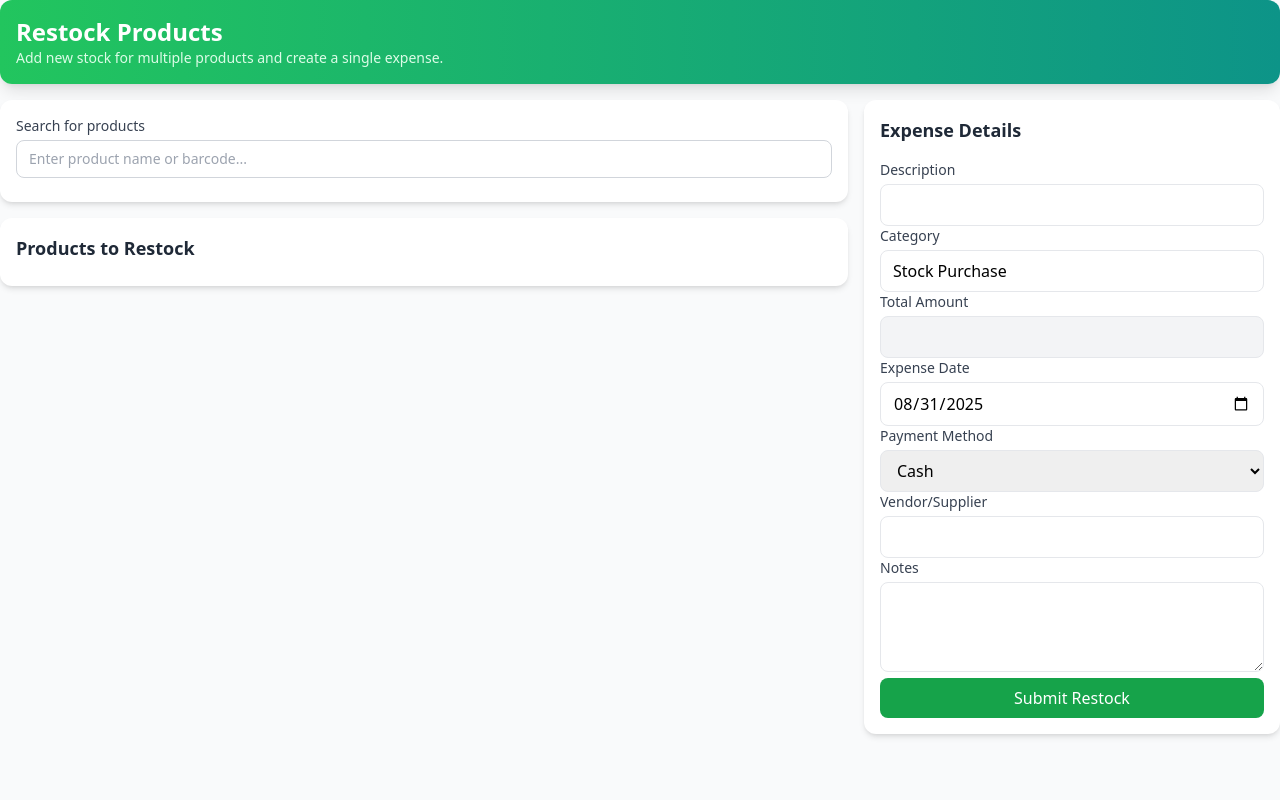
After one commit to ImaadDean/inventory, a FastAPI app: template app/templates/stock/index.html in a window 1280 px wide. The commit adds this page. Run offline with FastAPI, Linux system fonts and the light colour scheme; the template is opened without the code that fills it, so the values that code supplies are empty; some libraries are stand-ins or nearby versions.

Commit message:
adding the stock page to the system

```diff
--- a/app/templates/base.html
+++ b/app/templates/base.html
@@ -409,6 +409,15 @@
                             </a>
                             {% endif %}
                             {% if user and (user.role == 'admin' or user.role == 'manager') %}
+                            <a href="/stock" @click="sidebarOpen = false"
+                               class="group flex items-center px-2 py-2 text-sm font-medium rounded-lg transition-all duration-200 {% if request.url.path.startswith('/stock') %}text-white bg-gradient-to-r from-blue-500 to-indigo-600 shadow-md{% else %}text-gray-700 hover:bg-blue-50 hover:text-blue-700{% endif %}">
+                                <div class="w-7 h-7 rounded-md flex items-center justify-center mr-2 transition-colors duration-200 {% if request.url.path.startswith('/stock') %}bg-white bg-opacity-20{% else %}bg-gray-100 group-hover:bg-blue-100{% endif %}">
+                                    <i class="fas fa-boxes-stacked text-xs {% if request.url.path.startswith('/stock') %}text-white{% else %}text-gray-500 group-hover:text-blue-600{% endif %}"></i>
+                                </div>
+                                Stock
+                            </a>
+                            {% endif %}
+                            {% if user and (user.role == 'admin' or user.role == 'manager') %}
                             <a href="/expenses" @click="sidebarOpen = false"
                                class="group flex items-center px-2 py-2 text-sm font-medium rounded-lg transition-all duration-200 {% if request.url.path.startswith('/expenses') %}text-white bg-gradient-to-r from-blue-500 to-indigo-600 shadow-md{% else %}text-gray-700 hover:bg-blue-50 hover:text-blue-700{% endif %}">
                                 <div class="w-7 h-7 rounded-md flex items-center justify-center mr-2 transition-colors duration-200 {% if request.url.path.startswith('/expenses') %}bg-white bg-opacity-20{% else %}bg-gray-100 group-hover:bg-blue-100{% endif %}">
--- /dev/null
+++ b/app/templates/stock/index.html
@@ -0,0 +1,234 @@
+{% extends "base.html" %}
+
+{% block title %}Stock Management - Inventory Management System{% endblock %}
+
+{% block content %}
+<div class="space-y-4">
+    <!-- Header -->
+    <div class="bg-gradient-to-r from-green-500 to-teal-600 shadow-lg rounded-xl p-4 text-white">
+        <h1 class="text-xl md:text-2xl font-bold">Restock Products</h1>
+        <p class="text-green-100 text-sm">Add new stock for multiple products and create a single expense.</p>
+    </div>
+
+    <div class="grid grid-cols-1 lg:grid-cols-3 gap-4">
+        <!-- Left side: Product search and cart -->
+        <div class="lg:col-span-2 space-y-4">
+            <!-- Product Search -->
+            <div class="bg-white shadow-md rounded-xl">
+                <div class="p-4">
+                    <label for="product-search" class="block text-sm font-medium text-gray-700 mb-1">Search for products</label>
+                    <input type="text" id="product-search" placeholder="Enter product name or barcode..." class="w-full px-3 py-2 text-sm border border-gray-300 rounded-lg focus:ring-2 focus:ring-green-500">
+                    <div id="search-results" class="mt-2 space-y-2 max-h-60 overflow-y-auto"></div>
+                </div>
+            </div>
+
+            <!-- Restock Cart -->
+            <div class="bg-white shadow-md rounded-xl">
+                <div class="p-4">
+                    <h3 class="text-lg font-semibold text-gray-800 mb-2">Products to Restock</h3>
+                    <div id="restock-cart" class="space-y-2">
+                        <!-- Cart items will be here -->
+                    </div>
+                </div>
+            </div>
+        </div>
+
+        <!-- Right side: Expense form -->
+        <div class="lg:col-span-1 bg-white shadow-md rounded-xl p-4 space-y-4">
+            <h3 class="text-lg font-semibold text-gray-800">Expense Details</h3>
+            <form id="restock-form">
+                <div>
+                    <label for="expense-description" class="block text-sm font-medium text-gray-700">Description</label>
+                    <input type="text" id="expense-description" class="w-full mt-1 px-3 py-2 border rounded-lg" required>
+                </div>
+                <div>
+                    <label for="expense-category" class="block text-sm font-medium text-gray-700">Category</label>
+                    <input type="text" id="expense-category" value="Stock Purchase" class="w-full mt-1 px-3 py-2 border rounded-lg" required>
+                </div>
+                <div>
+                    <label for="expense-amount" class="block text-sm font-medium text-gray-700">Total Amount</label>
+                    <input type="number" id="expense-amount" class="w-full mt-1 px-3 py-2 border rounded-lg bg-gray-100" readonly required>
+                </div>
+                <div>
+                    <label for="expense-date" class="block text-sm font-medium text-gray-700">Expense Date</label>
+                    <input type="date" id="expense-date" class="w-full mt-1 px-3 py-2 border rounded-lg" required>
+                </div>
+                <div>
+                    <label for="payment-method" class="block text-sm font-medium text-gray-700">Payment Method</label>
+                    <select id="payment-method" class="w-full mt-1 px-3 py-2 border rounded-lg">
+                        <option value="cash">Cash</option>
+                        <option value="mobile_money">Mobile Money</option>
+                        <option value="bank_transfer">Bank Transfer</option>
+                        <option value="credit">Credit</option>
+                    </select>
+                </div>
+                <div>
+                    <label for="vendor" class="block text-sm font-medium text-gray-700">Vendor/Supplier</label>
+                    <input type="text" id="vendor" class="w-full mt-1 px-3 py-2 border rounded-lg">
+                </div>
+                <div>
+                    <label for="notes" class="block text-sm font-medium text-gray-700">Notes</label>
+                    <textarea id="notes" rows="3" class="w-full mt-1 px-3 py-2 border rounded-lg"></textarea>
+                </div>
+                <button type="submit" class="w-full bg-green-600 text-white py-2 rounded-lg hover:bg-green-700">Submit Restock</button>
+            </form>
+        </div>
+    </div>
+</div>
+
+<script>
+document.addEventListener('DOMContentLoaded', function() {
+    let restockCart = [];
+
+    const productSearchInput = document.getElementById('product-search');
+    const searchResultsContainer = document.getElementById('search-results');
+    const cartContainer = document.getElementById('restock-cart');
+    const amountInput = document.getElementById('expense-amount');
+    const form = document.getElementById('restock-form');
+
+    // Set today's date for expense date
+    document.getElementById('expense-date').valueAsDate = new Date();
+
+    productSearchInput.addEventListener('input', debounce(searchProducts, 300));
+
+    async function searchProducts() {
+        const query = productSearchInput.value.trim();
+        if (query.length < 2) {
+            searchResultsContainer.innerHTML = '';
+            return;
+        }
+
+        try {
+            const response = await fetch(`/api/products?search=${query}&size=10`);
+            const data = await response.json();
+            displaySearchResults(data.products);
+        } catch (error) {
+            console.error('Error searching products:', error);
+            searchResultsContainer.innerHTML = '<p class="text-red-500">Error searching products.</p>';
+        }
+    }
+
+    function displaySearchResults(products) {
+        searchResultsContainer.innerHTML = '';
+        if (!products || products.length === 0) {
+            searchResultsContainer.innerHTML = '<p class="text-gray-500">No products found.</p>';
+            return;
+        }
+
+        products.forEach(product => {
+            const div = document.createElement('div');
+            div.className = 'p-2 border-b hover:bg-gray-100 cursor-pointer';
+            div.textContent = `${product.name} (Current Stock: ${product.stock_quantity})`;
+            div.addEventListener('click', () => addProductToCart(product));
+            searchResultsContainer.appendChild(div);
+        });
+    }
+
+    function addProductToCart(product) {
+        if (restockCart.find(item => item.product_id === product.id)) {
+            alert('Product already in cart.');
+            return;
+        }
+
+        const cartItem = {
+            product_id: product.id,
+            name: product.name,
+            quantity: 1,
+            cost_price: product.cost_price || 0
+        };
+        restockCart.push(cartItem);
+        renderCart();
+        productSearchInput.value = '';
+        searchResultsContainer.innerHTML = '';
+    }
+
+    function renderCart() {
+        cartContainer.innerHTML = '';
+        let totalAmount = 0;
+
+        restockCart.forEach((item, index) => {
+            const div = document.createElement('div');
+            div.className = 'flex items-center justify-between p-2 border rounded-lg';
+            div.innerHTML = `
+                <div>
+                    <p class="font-semibold">${item.name}</p>
+                </div>
+                <div class="flex items-center space-x-2">
+                    <input type="number" value="${item.quantity}" min="1" class="w-20 px-2 py-1 border rounded-lg" data-index="${index}" name="quantity">
+                    <input type="number" value="${item.cost_price}" min="0" step="0.01" class="w-24 px-2 py-1 border rounded-lg" data-index="${index}" name="cost_price">
+                    <button class="text-red-500" data-index="${index}" name="remove">Remove</button>
+                </div>
+            `;
+            cartContainer.appendChild(div);
+            totalAmount += item.quantity * item.cost_price;
+        });
+
+        amountInput.value = totalAmount.toFixed(2);
+    }
+
+    cartContainer.addEventListener('change', function(event) {
+        if (event.target.name === 'quantity' || event.target.name === 'cost_price') {
+            const index = event.target.dataset.index;
+            restockCart[index][event.target.name] = parseFloat(event.target.value);
+            renderCart();
+        }
+    });
+
+    cartContainer.addEventListener('click', function(event) {
+        if (event.target.name === 'remove') {
+            const index = event.target.dataset.index;
+            restockCart.splice(index, 1);
+            renderCart();
+        }
+    });
+
+    form.addEventListener('submit', async function(event) {
+        event.preventDefault();
+
+        const payload = {
+            description: document.getElementById('expense-description').value,
+            category: document.getElementById('expense-category').value,
+            amount: parseFloat(amountInput.value),
+            expense_date: document.getElementById('expense-date').value,
+            payment_method: document.getElementById('payment-method').value,
+            vendor: document.getElementById('vendor').value,
+            notes: document.getElementById('notes').value,
+            products: restockCart
+        };
+
+        try {
+            const response = await fetch('/api/stock/restock', {
+                method: 'POST',
+                headers: {
+                    'Content-Type': 'application/json',
+                },
+                body: JSON.stringify(payload)
+            });
+
+            if (response.ok) {
+                alert('Restock successful!');
+                restockCart = [];
+                renderCart();
+                form.reset();
+                document.getElementById('expense-date').valueAsDate = new Date();
+            } else {
+                const error = await response.json();
+                alert(`Error: ${error.detail}`);
+            }
+        } catch (error) {
+            console.error('Error submitting restock:', error);
+            alert('An error occurred.');
+        }
+    });
+
+    function debounce(func, delay) {
+        let timeout;
+        return function(...args) {
+            const context = this;
+            clearTimeout(timeout);
+            timeout = setTimeout(() => func.apply(context, args), delay);
+        };
+    }
+});
+</script>
+{% endblock %}
--- a/main.py
+++ b/main.py
@@ -29,6 +29,7 @@ from app.routes.scents.api import router as scents_api_router
 from app.routes.installments.api import router as installments_api_router
 from app.routes.sales.api import router as sales_api_router
 from app.routes.orders.payment_api import router as payment_api_router
+from app.routes.stock.api import router as stock_api_router
 
 # Import HTML route routers
 from app.routes.auth.route import auth_routes
@@ -46,6 +47,7 @@ from app.routes.scents.route import scents_routes
 from app.routes.installments.route import router as installments_routes
 from app.routes.reports.api import reports_api_router
 from app.routes.sales.route import sales_routes
+from app.routes.stock.route import stock_routes
 
 # Import authentication utilities
 from app.utils.auth import verify_token, get_user_by_username
@@ -213,6 +215,7 @@ app.include_router(scents_api_router)
 app.include_router(installments_api_router)
 app.include_router(sales_api_router)
 app.include_router(payment_api_router)
+app.include_router(stock_api_router)
 
 # Include HTML route routers
 app.include_router(auth_routes)
@@ -230,6 +233,7 @@ app.include_router(scents_routes)
 app.include_router(installments_routes)
 app.include_router(reports_routes, prefix="/reports")
 app.include_router(sales_routes)
+app.include_router(stock_routes)
 
 
 # Root endpoint - redirect based on authentication status and role
```
Also changed, not shown: app/models/expense.py (+8 -1 lines), app/routes/stock/api.py (added, +73 -0 lines), app/routes/stock/route.py (added, +43 -0 lines), app/schemas/stock.py (added, +19 -0 lines).
